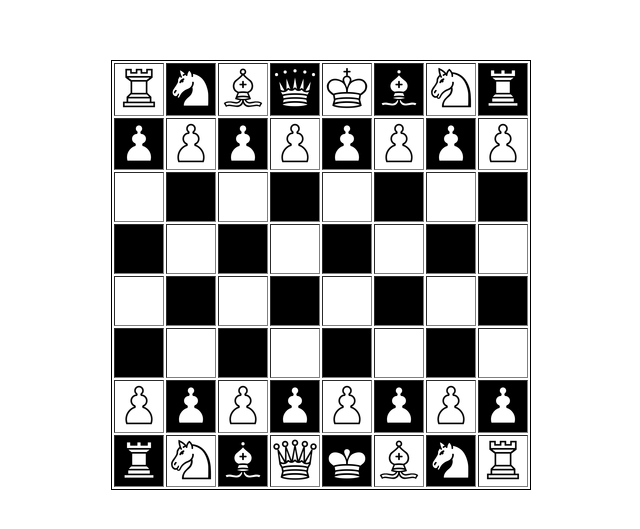
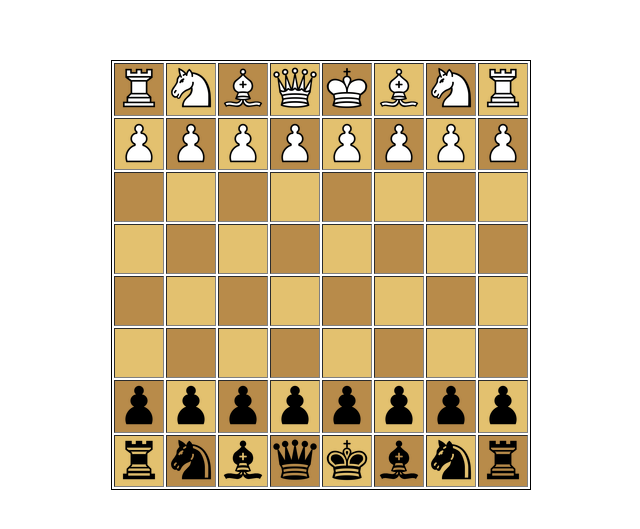
Before and after one commit to LeonardBuhl/LF12-Chess, a website built with webpack: page dist/index.html in a window 1280 px wide. Shown: the part 125-654 px from the top of the page, without its empty margins (319-959 px from the left). Built offline with nearby package versions, Linux system fonts and the light colour scheme.

Commit message:
changed color of chess board

```diff
--- a/src/css/styles.css
+++ b/src/css/styles.css
@@ -37,11 +37,11 @@ tr > td {
 }
 
 .white {
-    background-color: white;
+    background-color: rgb(184, 139, 74);
 }
 
 .black {
-    background-color: black;
+    background-color: rgb(227, 193, 111);
 }
 
 .white.allowed {
--- a/src/modules/Board.js
+++ b/src/modules/Board.js
@@ -37,7 +37,7 @@ class Board {
         }
         // Black Pawns
         else if (i === 6) {
-            return new Pawn(position, "black", "../images/bpawn", "wpawn");
+            return new Pawn(position, "black", "../images/bpawn", "bpawn");
         }
         // White Knights (Springer)
         else if (i === 0 && j === 1 || i === 0 && j === 6) {
@@ -45,7 +45,7 @@ class Board {
         }
         // Black Knights (Springer)
         else if (i === 7 && j === 1 || i === 7 && j === 6) {
-            return new Knight(position, "black", "../images/bknight", "wknight");
+            return new Knight(position, "black", "../images/bknight", "bknight");
         }
         // White Bishops (Läufer)
         else if (i === 0 && j === 2 || i === 0 && j === 5) {
@@ -53,7 +53,7 @@ class Board {
         }
         // Black Bishops (Läufer)
         else if (i === 7 && j === 2 || i === 7 && j === 5) {
-            return new Bishop(position, "black", "../images/bbishop", "wbishop");
+            return new Bishop(position, "black", "../images/bbishop", "bbishop");
         }
         // White Queen
         else if (i === 0 && j === 3) {
@@ -61,7 +61,7 @@ class Board {
         }
         // Black Queen
         else if (i === 7 && j === 3) {
-            return new Queen(position, "black", "../images/bqueen", "wqueen");
+            return new Queen(position, "black", "../images/bqueen", "bqueen");
         }
         // White King
         else if (i === 0 && j === 4) {
@@ -69,7 +69,7 @@ class Board {
         }
         // Black King
         else if (i === 7 && j === 4) {
-            return new King(position, "black", "../images/bking", "wking");
+            return new King(position, "black", "../images/bking", "bking");
         }
         // White Rooks (Türme)
         else if (i === 0 && j === 0 || i === 0 && j === 7) {
@@ -77,7 +77,7 @@ class Board {
         }
         // Black Rooks (Türme)
         else if (i === 7 && j === 0 || i === 7 && j === 7) {
-            return new Rook(position, "black", "../images/brook", "wrook");
+            return new Rook(position, "black", "../images/brook", "brook");
         }
         else {
             return null;
--- a/src/modules/Display.js
+++ b/src/modules/Display.js
@@ -98,6 +98,7 @@ class Display {
         });
     }
 
+    // clears the Highlighted Moveset after you click on another Piece
     clearMove() {
         const allowed = document.querySelectorAll(".allowed");
         allowed.forEach(element => {
```
Also changed, not shown: dist/main.js.
